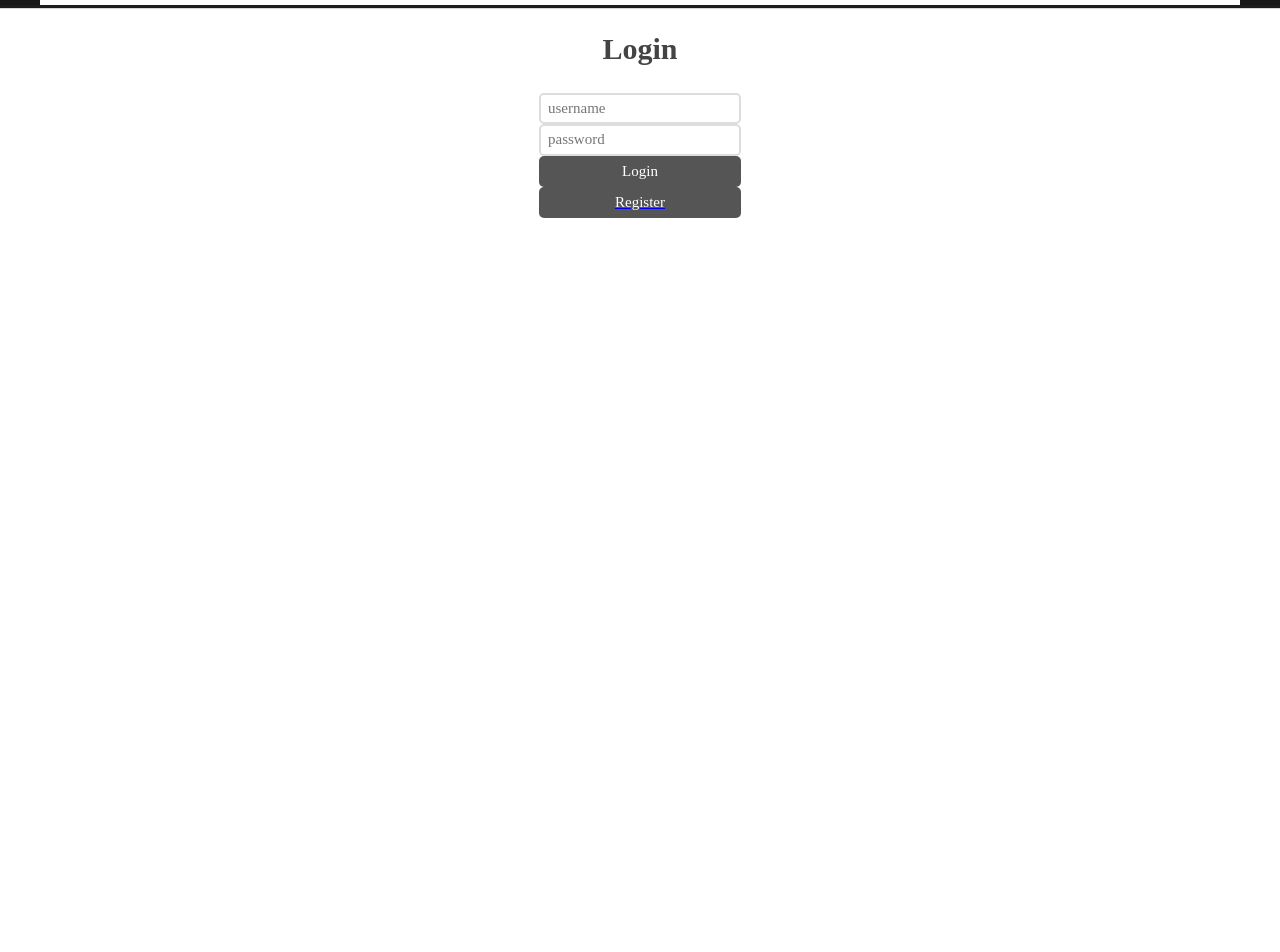
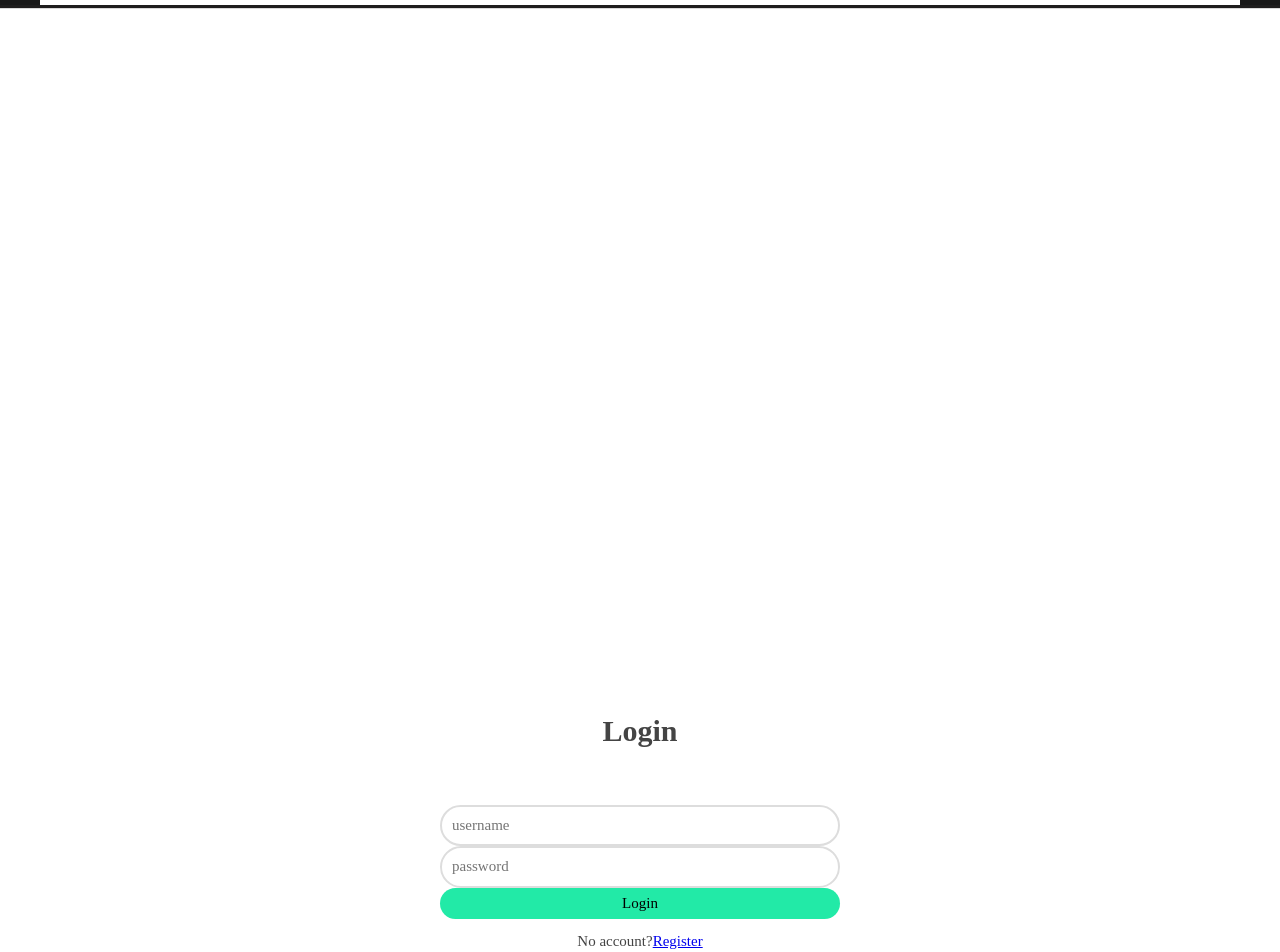
Before and after one commit to SyLe-Van/FrontEnd_BlogWeb, a React (Create React App) app: page /login in a window 1280 px wide. Shown: the part 140-1092 px from the top of the page. Built offline with nearby package versions, Linux system fonts and the light colour scheme; a web font is replaced by a local one.

Commit message:
Use modal on Login component

```diff
--- a/src/components/Layout/DefaultLayout/Sidebar/Sidebar.module.scss
+++ b/src/components/Layout/DefaultLayout/Sidebar/Sidebar.module.scss
@@ -95,13 +95,15 @@ li {
     justify-content: center;
     align-items: center;
 }
-.menu-login button {
-    background-color: white;
+
+.user-icon-button {
+    background-color: rgb(255, 255, 255);
     border: white;
     :hover{
         cursor: pointer;
     }
 }
+
 .menu-bars{
     width: 50px;
     height: 53px;
@@ -116,3 +118,36 @@ li {
         cursor: pointer;
     }
 }
+
+.login-modal {
+    position: fixed;
+    top: 0;
+    left: 0;
+    width: 100%;
+    height: 100%;
+    background: rgba(0, 0, 0, 0.5);
+    display: flex;
+    align-items: center;
+    justify-content: center;
+    z-index: 1000;
+}
+
+.modal-content {
+    background: #e5e5e5;
+    padding: 10px 10px 50px 10px;
+    border-radius: 15px;
+    width: 550px;
+    display: flex;
+    flex-direction: column;
+    align-items: center;
+    justify-content: center;
+}
+
+.login-modal-close-button {
+    // position: absolute;
+    width: 30px;
+    align-self: flex-end;
+    cursor: pointer;
+    border-radius: 100%;
+    background-color: #cecece;
+}
--- a/src/components/Layout/DefaultLayout/Sidebar/index.js
+++ b/src/components/Layout/DefaultLayout/Sidebar/index.js
@@ -10,6 +10,7 @@ import React, { useState } from 'react';
 import { Button, Drawer, Space, Dropdown } from 'antd';
 import { LockOutlined, UserOutlined, DownOutlined, SmileOutlined } from '@ant-design/icons';
 import { Checkbox, Form, Input } from 'antd';
+import Login from '~/pages/login';
 
 
 const cx = classNames.bind(styles);
@@ -18,6 +19,8 @@ function Sidebar() {
         const [open, setOpen] = useState(false);
         const [size, setSize] = useState();
         const [showDropdown, setShowDropdown] = useState(false);
+        const [showLogin, setShowLogin] = useState(false);
+
         const showDrawer = () => {
           setOpen(true);
         };
@@ -29,7 +32,9 @@ function Sidebar() {
           setOpen(false);
         };
 
-
+        const toggleLogin = () => {
+            setShowLogin(!showLogin);
+          };
 
     return (
         <aside className={cx('wrapper')}>
@@ -59,9 +64,28 @@ function Sidebar() {
                             </button>
                         </li>
                         <li className={cx('menu-login')}>
-                            <Link to="/login">
+                            <button
+                                className={cx('user-icon-button')}
+                                onClick={() => setShowLogin(!showLogin)}
+                            >
+                                <FontAwesomeIcon icon={faUser} style={{ color: '#000000' }} />
+                            </button>
+                            {showLogin && (
+                                <div className={cx('login-modal')}>
+                                    <div className={cx('modal-content')}>
+                                        <button
+                                            className={cx('login-modal-close-button')}
+                                            onClick={toggleLogin}
+                                        >
+                                            X
+                                        </button>
+                                        <Login />
+                                    </div>
+                                </div>
+                            )}
+                            {/* <Link to="/login">
                                 <FontAwesomeIcon icon={faUser} style={{color: "#000000",}} />
-                            </Link>
+                            </Link> */}
                         </li>
                         <li className={cx('menu-bars')}>
                             <Space>
--- a/src/pages/login/Login.module.scss
+++ b/src/pages/login/Login.module.scss
@@ -1,27 +1,49 @@
-form.login{
-    max-width: 400px;
-    margin: 0 auto;
+form {
+    width: 100%;
+    height: 100%;
+    display: flex;
+    flex-direction: column;
+    align-items: center;
+    justify-content: center;
 }
+
+.login-title {
+    margin: 0 0 50px 0;
+}
+
+// form.login{
+//     max-width: 400px;
+//     margin: 0 auto;
+// }
+
+input:focus {
+    border: 2px solid #22eaa7;
+    outline: none;
+}
+
 input{
     display: block;
-    margin-bottom: 5px;
-    width: 100%;
-    padding: 5px 7px;
+    margin-bottom: 10px;
+    width: 400px;
+    padding: 10px 10px 10px 10px;
     border: 2px solid #ddd;
-    border-radius: 5px;
+    border-radius: 40px;
     background-color: #fff;
 }
-button{
+
+.login button{
     cursor: pointer;
-    width: 100%;
+    width: 400px;
     display: block;
-    background-color: #555;
-    border:0;
-    color: #fff;
-    border-radius: 5px;
+    margin-bottom: 10px;
+    background-color: #22eaa7;
+    color: #000000;
+    border-radius: 40px;
     padding: 7px 0;
 }
+
 form.login h1{
     text-align: center;
 }
+
 ////////////////
--- a/src/pages/login/index.js
+++ b/src/pages/login/index.js
@@ -11,6 +11,7 @@ export default function Login() {
 
   const [username, setUsername] = useState('');
   const [password, setPassword] = useState('');
+
   async function login(event) {
       const ev = event;
       ev.preventDefault();
@@ -20,21 +21,45 @@ export default function Login() {
           headers: {'Content-Type':'application/json'},
       });
   }
+
   return (
-    <form className={cx('login')} onSubmit={login}>
-      <h1>Login</h1>
-      <input type="text"
+    <form
+      className={cx('login')}
+      onSubmit={login}
+    >
+      <h1
+        className={cx('login-title')}
+      >
+        Login
+      </h1>
+      <input
+        type="text"
         placeholder="username"
         value={username}
-             onChange={ev => setUsername(ev.target.value)}/>
-      <input type="password"
+        onChange={ev => setUsername(ev.target.value)}
+      />
+      <input
+        type="password"
         placeholder="password"
         value={password}
-             onChange={ev => setPassword(ev.target.value)}/>
-      <button>Login</button>
-      <Link to="/register">
-        <button>Register</button>
+        onChange={ev => setPassword(ev.target.value)}
+      />
+      <button>
+        Login
+      </button>
+      <p>
+        No account?
+      <span>
+        <Link
+          className={cx('register')}
+          to="/register"
+        >
+        <a>
+          Register
+        </a>
         </Link>
+      </span>
+      </p>
     </form>
   );
 }
```
Lines whose indentation alone changed are shown as unchanged.
